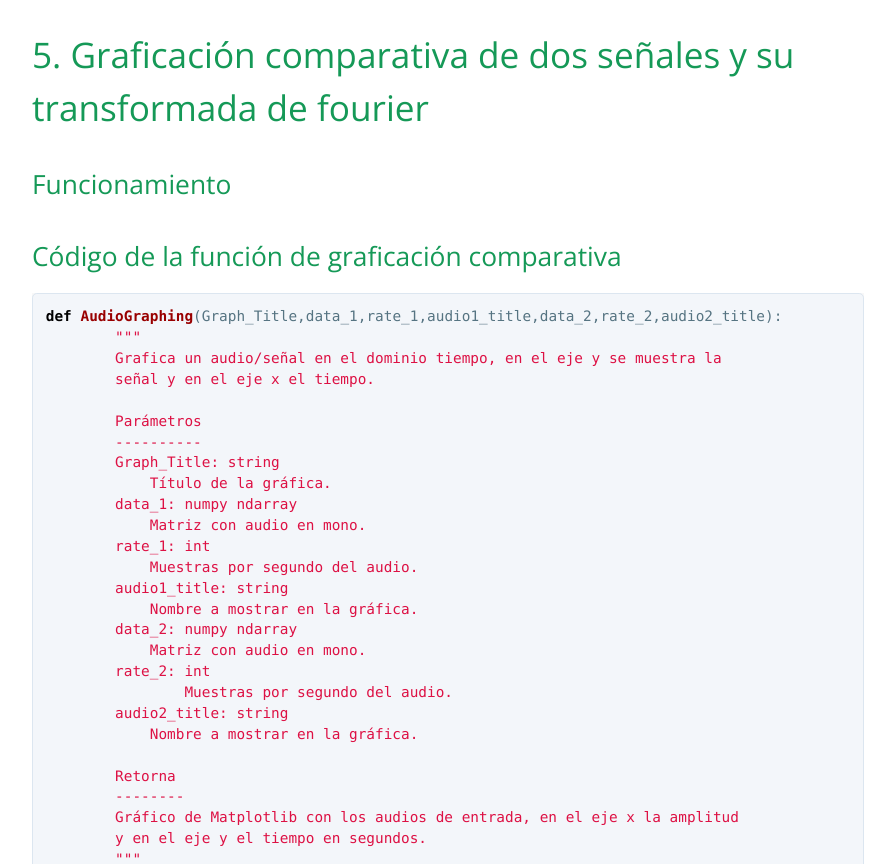
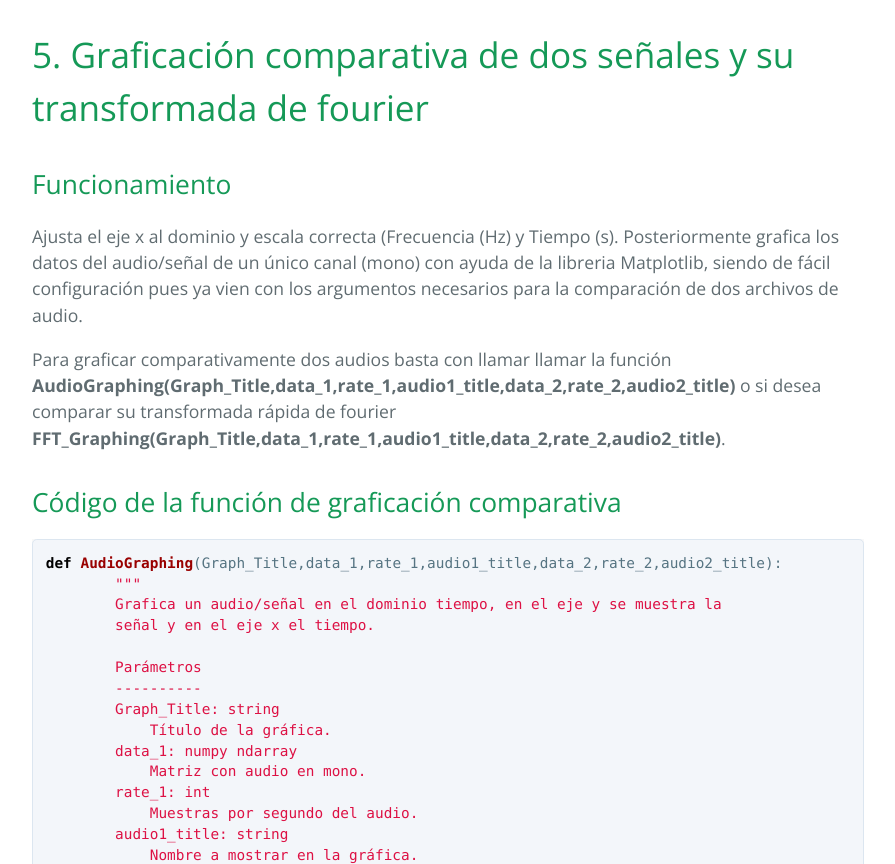
Before and after one commit to DarkNightSoldier/AudioProcessing, a Jekyll site: the page built from acerca.md, in a window 1280 px wide and 900 px high, scrolled down 5168 px, cut to the strip 36-900 px from the top of the window. Shown: the whole strip, without its empty margins (192-1087 px from the left). Built offline with Jekyll 4.4.1, drawn with Linux system fonts in a browser that asks for light colours; some of the changed text lies outside the part shown.

Commit message:
Update acerca.md

````diff
--- a/acerca.md
+++ b/acerca.md
@@ -178,6 +178,10 @@ Inverse_Rep("Happy.wav","inverse.wav")
 
 ## Funcionamiento
 
+Ajusta el eje x al dominio y escala correcta (Frecuencia (Hz) y Tiempo (s). Posteriormente grafica los datos del audio/señal de un único canal (mono) con ayuda de la libreria Matplotlib, siendo de fácil configuración pues ya vien con los argumentos necesarios para la comparación de dos archivos de audio.
+
+Para graficar comparativamente dos audios basta con llamar llamar la función **AudioGraphing(Graph_Title,data_1,rate_1,audio1_title,data_2,rate_2,audio2_title)** o si desea comparar su transformada rápida de fourier **FFT_Graphing(Graph_Title,data_1,rate_1,audio1_title,data_2,rate_2,audio2_title)**.
+
 ## Código de la función de graficación comparativa
 ```python
 def AudioGraphing(Graph_Title,data_1,rate_1,audio1_title,data_2,rate_2,audio2_title):
@@ -280,6 +284,8 @@ def FFT_Graphing(Graph_Title,data_1,rate_1,audio1_title,data_2,rate_2,audio2_tit
 ```
 
 ## Demostración graficación comparativa FFT
+Poder graficar las frecuencias de dos audios mediante la transformada rápida defourier brinda información valiosa acerca del contenido de los dos audios a comparar.
+
 ```python
 AudioGraphing("Señal filtrada VS sin filtrar",data,rate,"Señal sin filtrar",data_2,rate_2,f"Señal filtrada")
 ```
````
